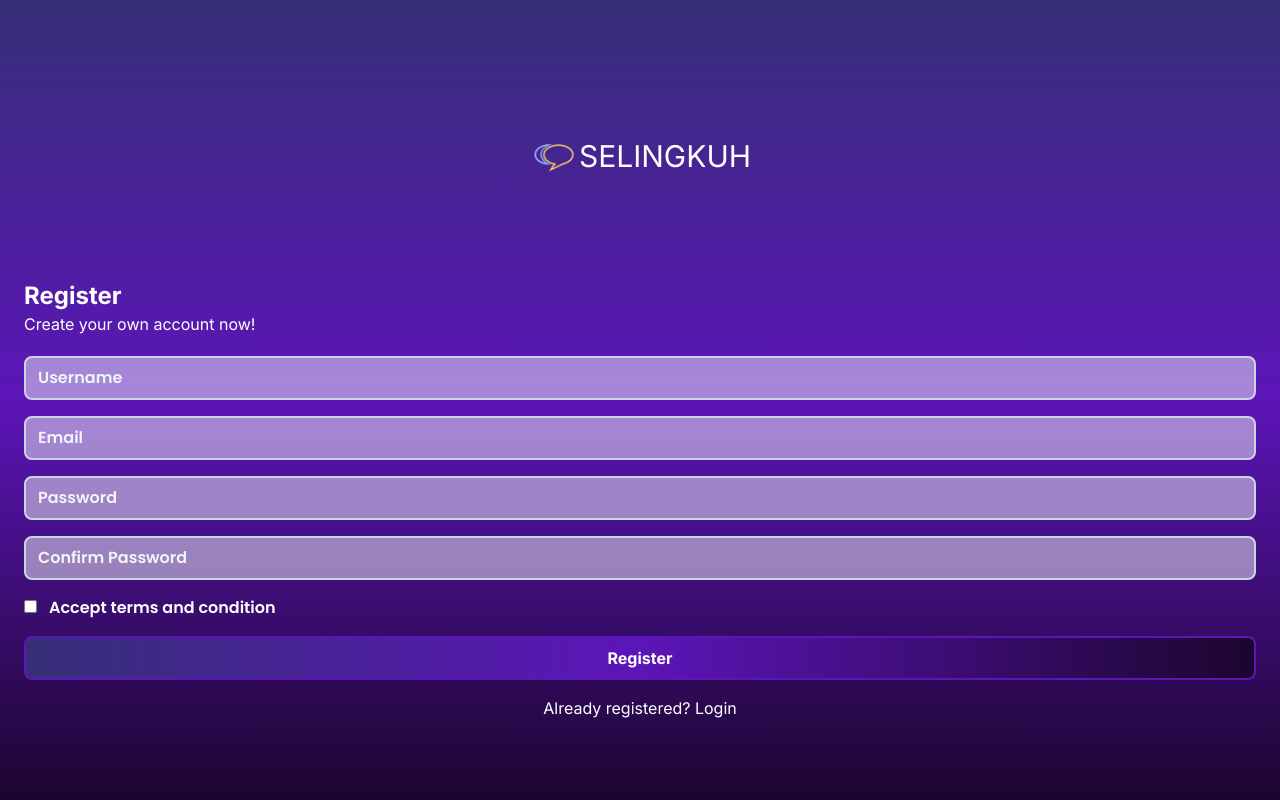
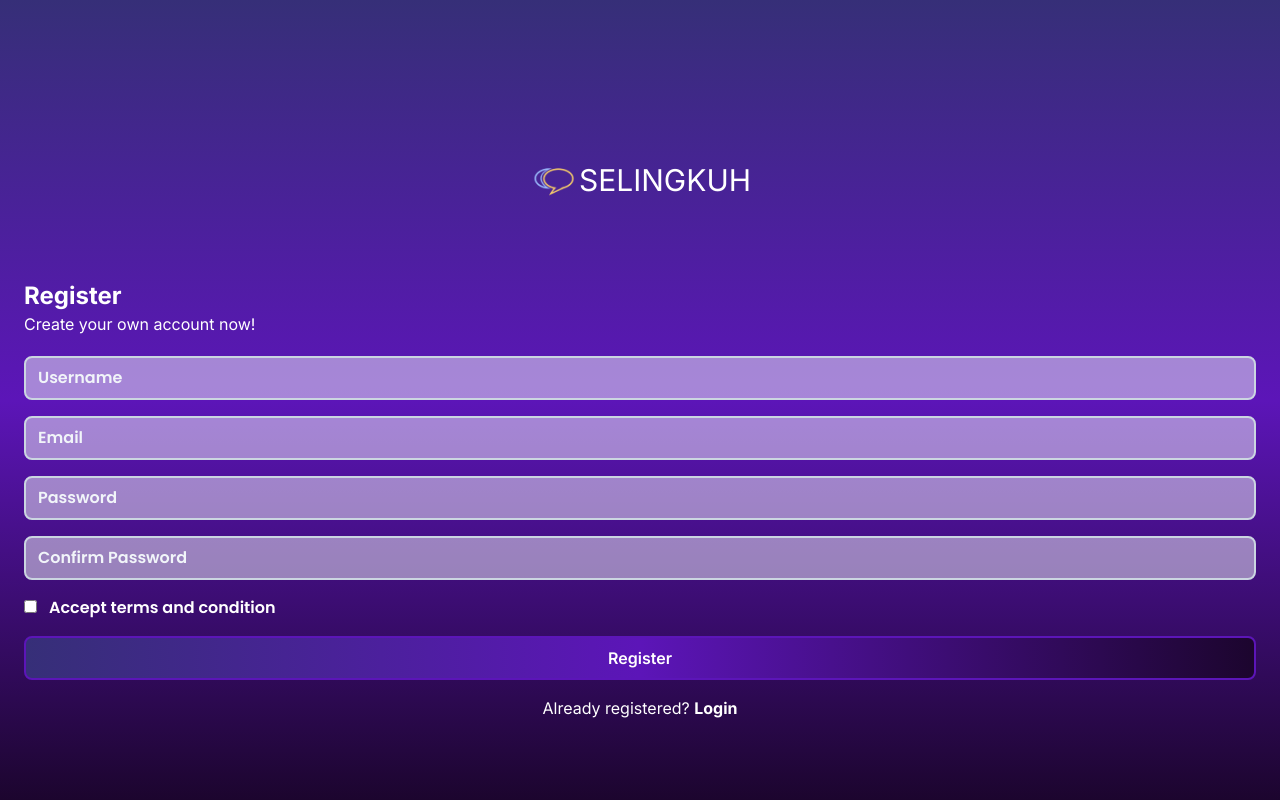
Before and after one commit to Skilvul-KM4-FE8/selingkuh-ts, a Next.js app: page /register in a window 1280 px wide. Built offline with nearby package versions, Linux system fonts and the light colour scheme.

Commit message:
add logic to register

```diff
--- a/package.json
+++ b/package.json
@@ -16,7 +16,7 @@
     "@radix-ui/react-label": "^2.0.2",
     "@radix-ui/react-select": "^2.0.0",
     "@radix-ui/react-slot": "^1.0.2",
-    "@tanstack/react-query": "^5.37.1",
+    "@tanstack/react-query": "^5.40.0",
     "bcrypt-ts": "^5.0.2",
     "class-variance-authority": "^0.7.0",
     "clsx": "^2.1.1",
@@ -28,6 +28,7 @@
     "tailwind": "^4.0.0",
     "tailwind-merge": "^2.3.0",
     "tailwindcss-animate": "^1.0.7",
+    "undici": "^6.18.2",
     "vaul": "^0.9.1"
   },
   "devDependencies": {
--- a/src/app/interfaces/userInterfaces.ts
+++ b/src/app/interfaces/userInterfaces.ts
@@ -63,6 +63,7 @@ interface registerUserInterface {
   email: string;
   password: string;
   message?: string;
+  re_password: string;
 }
 
 export type { registerUserInterface, responseRegister };
--- a/src/app/register/page.tsx
+++ b/src/app/register/page.tsx
@@ -16,6 +16,7 @@ const Register:FC = () => {
     const [account, setAccount] = useState<registerUserInterface>({
         username: "",
         password: "",
+        re_password: "",
         email: "",
     });
 
@@ -39,6 +40,7 @@ const Register:FC = () => {
             username: "",
             password: "",
             email: "",
+            re_password: ""
         })
     }
 
@@ -48,7 +50,7 @@ const Register:FC = () => {
 
     const handleSubmit = useMutation({
         mutationFn: registerUser,
-        onSuccess: (data) => {
+        onSuccess: (data:any) => {
             alert(data.message)
             console.log({data})
             // alert("Registrasi Berhasil");
@@ -113,28 +115,26 @@ const Register:FC = () => {
                 {/* <img src="/src/images/selingkuh_logo.png" alt="" className="w-5 h-5"/> */}
                 </div>
 
-                <div className="inline-block w-screen p-6 sm:w-screen">
+                <div className="inline-block w-screen px-6 sm:w-screen">
                     <form>
                         <div className="font-inter mb-5">
                             <p className="font-extrabold text-white text-2xl">Register</p>
                             <p className="text-white">Create your own account now!</p>
                         </div>
                         <div className="flex flex-col gap-4">
-                            <input type="text" placeholder="Username" className="px-3 py-2 rounded-lg border-2 text-slate-100 placeholder:text-slate-100 border-[#CBD5E1] bg-slate-100 bg-opacity-50" />
-                            <input type="email" placeholder="Email" className="px-3 py-2 rounded-lg border-2 text-slate-100 placeholder:text-slate-100 border-[#CBD5E1] bg-slate-100 bg-opacity-50" />
-                            <input type="password" placeholder="Password" className="px-3 py-2 rounded-lg border-2 text-slate-100 placeholder:text-slate-100 border-[#CBD5E1] bg-slate-100 bg-opacity-50" />
-                            <input type="password" placeholder="Confirm Password" className="px-3 py-2 rounded-lg border-2 text-slate-100 placeholder:text-slate-100 border-[#CBD5E1] bg-slate-100 bg-opacity-50" />
+                            <input type="text" placeholder="Username" name="username" className="px-3 py-2 rounded-lg border-2 text-slate-100 placeholder:text-slate-100 border-[#CBD5E1] bg-slate-100 bg-opacity-50" value={account.username} onChange={e => handleChange(e)} />
+                            <input type="email" placeholder="Email" name="email" className="px-3 py-2 rounded-lg border-2 text-slate-100 placeholder:text-slate-100 border-[#CBD5E1] bg-slate-100 bg-opacity-50" value={account.email} onChange={e => handleChange(e)} />
+                            <input type="password" placeholder="Password" name="password" className="px-3 py-2 rounded-lg border-2 text-slate-100 placeholder:text-slate-100 border-[#CBD5E1] bg-slate-100 bg-opacity-50" value={account.password} onChange={e => handleChange(e)}/>
+                            <input type="password" placeholder="Confirm Password" name="re_password" className="px-3 py-2 rounded-lg border-2 text-slate-100 placeholder:text-slate-100 border-[#CBD5E1] bg-slate-100 bg-opacity-50" value={account.re_password} onChange={e => handleChange(e)}/>
+                            { (account.password !== account.re_password) ? <p className="text-red-500">Password doesn't match</p> : null}
                             <label className="text-white" htmlFor="accept_terms"><input type="checkbox" className="me-3 leading-3 border-0" name="accept_terms" id="accept_terms" onClick={handleCheck} />Accept terms and condition</label>
-                            {/* <p className="text-white">{check.toString()}</p> */}
-                            <button className="text-white font-extrabold font-inter w-[100%] py-2 rounded-lg btn-selingkuh-dark">Register</button>
+                            <button onClick={async e =>{e.preventDefault(); handleSubmit.mutateAsync(account)} } disabled={handleSubmit.isPending} className="text-white font-semibold font-inter w-[100%] py-2 rounded-lg btn-selingkuh-dark">Register</button>
                             <div>
-                                <p className="font-inter text-white text-center">Already registered? Login</p>
+                                <p className="font-inter text-white text-center">Already registered? <Link className="font-extrabold" href={"/login"}>Login</Link></p>
                             </div>
                         </div>
                     </form>
                 </div>
-
-
 
             </div>
         </div>
```
Also changed, not shown: 2 other files (tests, documents, lock files or other folders).
